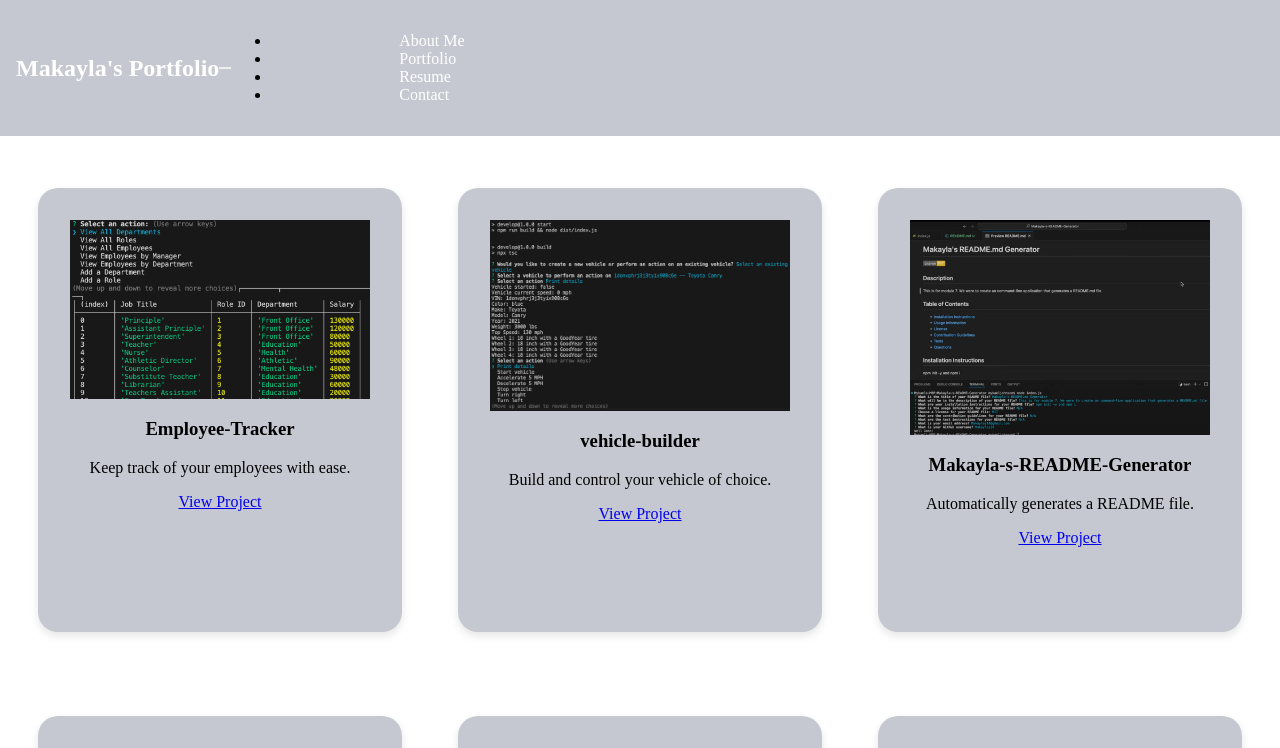
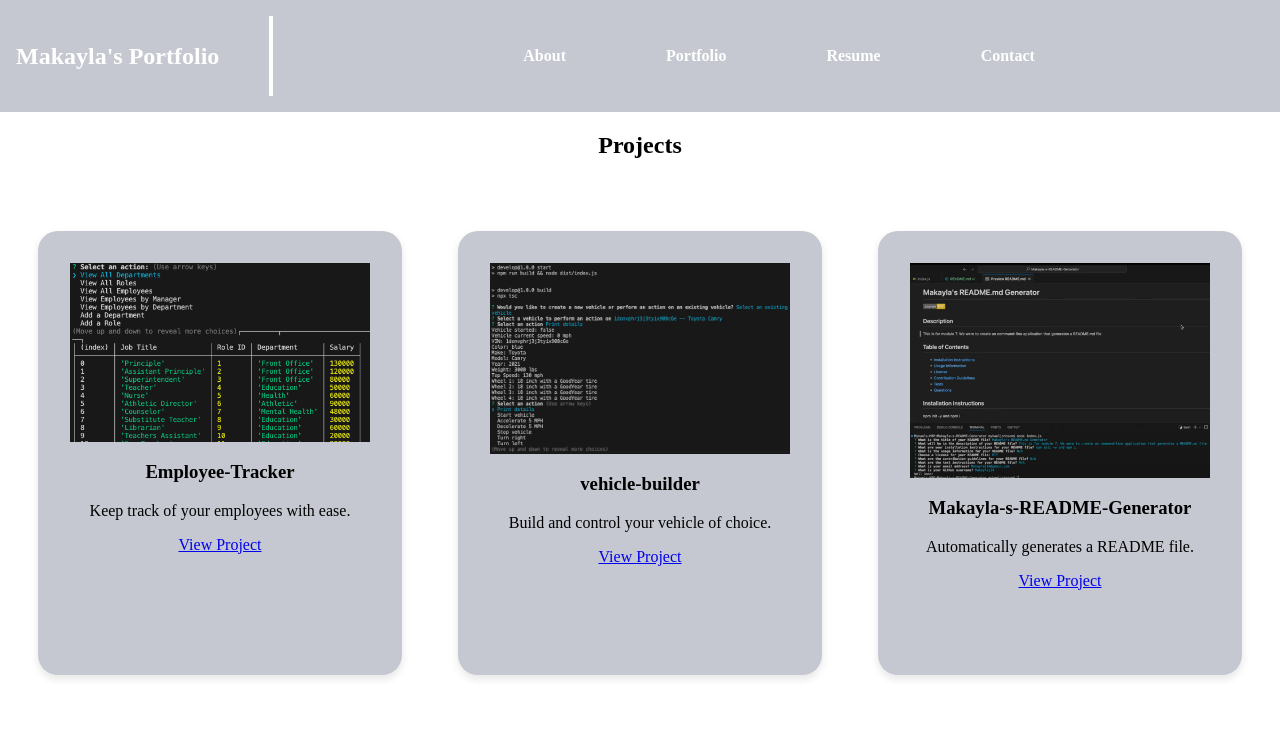
Before and after one commit to MAKAYLAJ14/my-react-portfolio, a React (Vite) app: page /Portfolio in a window 1280 px wide. Shown: the top 748 px of the page. Built offline with nearby package versions, Linux system fonts and the light colour scheme.

Commit message:
tweaking pages

```diff
--- a/src/App.css
+++ b/src/App.css
@@ -15,22 +15,44 @@ div.container-fluid {
   align-items: center;
 }
 
+.navbar-nav {
+  list-style: none; /* Removes the bullets */
+  padding: 0;
+  margin: 0;
+  display: flex;
+  flex-direction: row;
+}
+
+.nav-item {
+  margin-right: 100px; /* Add spacing between items */
+}
+
 .navbar {
-  background-color: #c5c8d0; /* Light background color */
-  padding: 1rem; /* Increased padding for better spacing */
+  background-color: #c5c8d0;
+  padding: 1rem;
   width: 100%; /* Full width */
+}
+
+h1.navbar-brand {
+  padding-right: 50px;
 }
 
 .navbar-brand {
   font-size: 1.5rem; /* Font size for the brand */
-  font-weight: bold; /* Bold text for the brand */
-  color: #ffffff; /* Change to a darker color for contrast */
+  font-weight: bold;
+  color: #ffffff;
+  align-items: center;
+}
+
+ul.navbar-nav {
+  padding-left: 250px;
 }
 
 /* Navbar Links */
 .nav-link {
-  color: #ffffff; /* Default link color */
-  padding: 1rem 8rem; /* Padding for links */
+  color: #ffffff;
+  font-weight: bold;
+ /* padding: 0rem 4rem;  Padding for links */
   text-decoration: none; /* Remove underline */
   transition: color 0.3s, background-color 0.3s; /* Smooth transition */
 
@@ -39,27 +61,6 @@ div.container-fluid {
 .nav-link:hover {
   color: #052240; /* Change text color on hover */
 }
-
-/* Active Link */
-.nav-link.active {
-  font-weight: bold; /* Bold text for active link */
-  color: #ffffff;
-}
-/* Navbar Toggler */
-.navbar-toggler {
-  border: none; /* Remove border */
-}
-
-.navbar-toggler-icon {
-  background-color: #007bff; /* Color for the toggler icon */
-}
-
-/* Responsive Styles */
-/*@media (max-width: 768px) {
-  .navbar-collapse {
-    background-color: #44474e;
-}
-}*/
 
 img.pic {
   width: 280px;
@@ -98,7 +99,7 @@ div.card {
   align-items: center;
 }
 
-h2.resume {
+h2 {
   text-align: center;
 }
 
--- a/src/components/Navigation.tsx
+++ b/src/components/Navigation.tsx
@@ -1,4 +1,4 @@
-import React, { useState, MouseEvent } from 'react';
+import React, { useState } from 'react';
 import { Link } from 'react-router-dom';
 
 interface NavbarProps {
@@ -6,30 +6,17 @@ interface NavbarProps {
 }
 
 const Navbar: React.FC<NavbarProps> = ({ currentPage }) => {
-  const [open, setOpen] = useState(false);
-
-  function toggleNavbar(_event: MouseEvent<HTMLButtonElement>): void {
-    setOpen(!open);
-  }
+  const [open] = useState(false);
 
   return (
     <nav className="navbar navbar-expand-lg bg-body-tertiary">
         <div className="container-fluid">
             <h1 className="navbar-brand">Makayla's Portfolio</h1>
-        <button
-          className="navbar-toggler"
-          type="button"
-          onClick={toggleNavbar}
-          aria-controls="navbarNav"
-          aria-expanded={open}
-          aria-label="Toggle navigation"
-        >
-          <span className="navbar-toggler-icon"></span>
-        </button>
+            <div style={{ borderLeft: '4px solid white', height: '80px', margin: '0 0px' }}></div>
             <div className={`collapse navbar-collapse ${open ? 'show' : ''}`} id="navbarNav">
                 <ul className="navbar-nav">
                     <li className="nav-item">
-              <Link to='/' className={currentPage === '/' ? 'nav-link active' : 'nav-link'} aria-current="page">About Me</Link>
+                        <Link to='/' className={currentPage === '/' ? 'nav-link active' : 'nav-link'} aria-current="page">About</Link>
                     </li>
                     <li className="nav-item">
                         <Link to='/Portfolio' className={currentPage === '/Portfolio' ? 'nav-link active' : 'nav-link'}>Portfolio</Link>
--- a/src/pages/Contact.tsx
+++ b/src/pages/Contact.tsx
@@ -34,9 +34,7 @@ function Contact() {
 
   return (
     <div className="container text-center">
-      <h1>
-        Contact Me
-      </h1>
+      <h2>Contact me</h2>
       <form className="form" onSubmit={handleFormSubmit}>
         <input
           value={user.userName}
--- a/src/pages/Portfolio.tsx
+++ b/src/pages/Portfolio.tsx
@@ -48,11 +48,14 @@ export default function Portfolio() {
   ];
 
   return (
+    <>
+      <h2>Projects</h2>
       <div className="card-container">
         {projects.map((project, index) => (
           <Project key={index} {...project} />
         ))}
         <Footer />
       </div>
+    </>
   );
 }
--- a/src/pages/Resume.tsx
+++ b/src/pages/Resume.tsx
@@ -22,7 +22,7 @@ import Footer from '../components/Footer';
 export default function Resume() {
     return (
         <div>
-          <h2 className='resume'>Resume</h2>
+          <h2>Resume</h2>
           <iframe
                 src="https://docs.google.com/document/d/1obNbHRrjAZwCQRk2gBavT4ifhVrIwNxrMmMOJRn1IE8/edit?usp=sharing"
                 width="80%"
```
Lines whose indentation alone changed are shown as unchanged.
